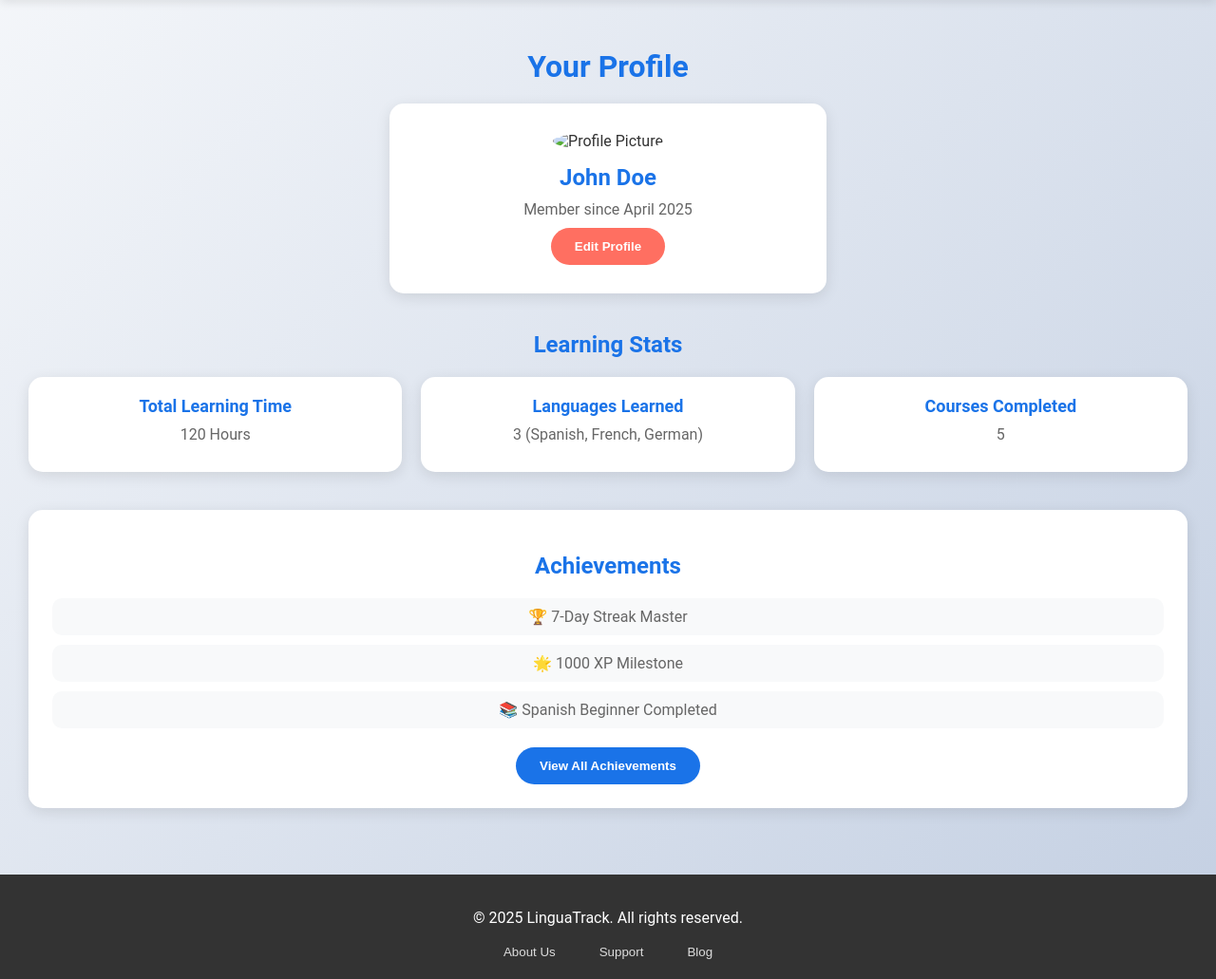
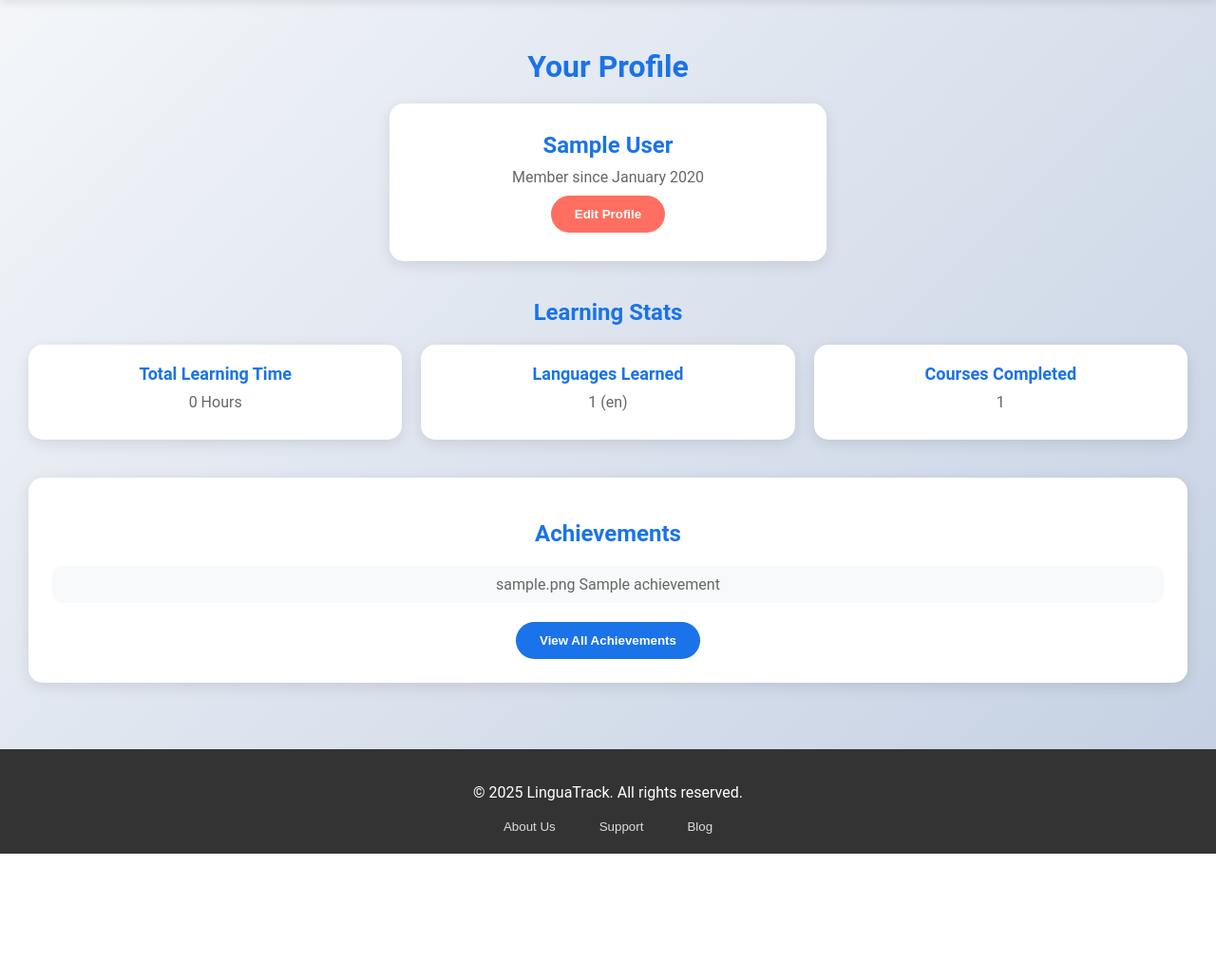
Before and after one commit to raunakchhabra/CITS5505-MastersGroup-66, a Flask app: page /profile in a window 1280 px wide. Shown: the part 69-1100 px from the top of the page at 95% size. After the commit the page ends 968 px from the top, so only its background shows below. Run offline with Flask 3, Linux system fonts and the light colour scheme; a user stored in the database is signed in; tables that the repository leaves empty hold one stand-in row (values such as "Sample post"); some libraries are stand-ins or nearby versions.

Commit message:
Update profile page and its route in main.py  to display dynamic user data and fix template syntax errors

```diff
--- a/app/__init__.py
+++ b/app/__init__.py
@@ -1,5 +1,5 @@
 from flask import Flask
-from flask_login import LoginManager
+from flask_login import login_required, current_user
 from config import Config
 from app.extensions import db, migrate, login_manager
 from app.models import Data, SharedData, DataType, SharedPermission
--- a/app/routes/main.py
+++ b/app/routes/main.py
@@ -1,6 +1,6 @@
 #main.py
 from flask import Blueprint, render_template, redirect, url_for
-from flask_login import current_user
+from flask_login import login_required, current_user
 
 main_bp = Blueprint('main', __name__)
 
@@ -31,9 +31,20 @@ def forgot_password():
     return render_template('forgot-password.html', title='Forgot Password')
 
 @main_bp.route('/profile')
+@login_required
 def profile():
-    return render_template('profile.html', title='Profile')
+    # calculate the total learning time in hours
+    total_learning_time = sum(log.duration_minutes for log in current_user.studylogs) // 60 if current_user.studylogs else 0
 
+    # languages the user is learning
+    languages = ', '.join(lang.language for lang in current_user.user_languages) if current_user.user_languages else 'None'
+
+    return render_template(
+        'profile.html',
+        user=current_user,
+        total_learning_time=total_learning_time,
+        languages=languages
+    )
 @main_bp.route('/progress-report')
 def progress_report():
     return render_template('progress-report.html', title='Progress Report')
--- a/app/templates/profile.html
+++ b/app/templates/profile.html
@@ -37,7 +37,8 @@
         }
         return gk_fileData[filename] || "";
     }
-        </script><!DOCTYPE html>
+</script>
+<!DOCTYPE html>
 <html lang="en">
 <head>
     <meta charset="UTF-8">
@@ -45,6 +46,7 @@
     <title>Profile - LinguaTrack</title>
     <link rel="stylesheet" href="/static/css/profile.css">
 </head>
+
 <body>
     <header>
         <div class="logo">LinguaTrack</div>
@@ -58,9 +60,9 @@
         <h1>Your Profile</h1>
         <section class="profile-overview">
             <div class="profile-card">
-                <img src="https://via.placeholder.com/100" alt="Profile Picture" class="profile-pic">
-                <h2>John Doe</h2>
-                <p>Member since April 2025</p>
+                <!--<img src="https://via.placeholder.com/100" alt="Profile Picture" class="profile-pic"> -->
+                <h2>{{ user.name }}</h2>
+                <p>Member since {{ user.enrollments[0].enrolled_at.strftime('%B %Y') if user.enrollments else 'N/A' }}</p>
                 <button class="action-btn edit-btn">Edit Profile</button>
             </div>
         </section>
@@ -69,24 +71,27 @@
             <div class="stats-grid">
                 <div class="stat-item">
                     <h3>Total Learning Time</h3>
-                    <p>120 Hours</p>
+                    <p>{{ total_learning_time }} Hours</p> <!-- Add logic to calculate total learning time -->
                 </div>
                 <div class="stat-item">
                     <h3>Languages Learned</h3>
-                    <p>3 (Spanish, French, German)</p>
+                    <p>{{ user.user_languages|length }} ({{ languages }})</p>
+                    </p>
                 </div>
                 <div class="stat-item">
                     <h3>Courses Completed</h3>
-                    <p>5</p>
+                    <p>{{ user.enrollments|length }}</p> <!-- Add logic for completed courses if needed -->
                 </div>
             </div>
         </section>
         <section class="achievements">
             <h2>Achievements</h2>
             <div class="achievement-list">
-                <div class="achievement-item">🏆 7-Day Streak Master</div>
-                <div class="achievement-item">🌟 1000 XP Milestone</div>
-                <div class="achievement-item">📚 Spanish Beginner Completed</div>
+                {% for achievement in user.user_achievements %}
+                <div class="achievement-item">{{ achievement.achievement.icon }} {{ achievement.achievement.name }}</div>
+                {% else %}
+                <div class="achievement-item">No achievements yet.</div>
+                {% endfor %}
             </div>
             <button class="action-btn view-btn">View All Achievements</button>
         </section>
```
Also changed, not shown: 1 other file. Lines whose indentation alone changed are shown as unchanged.
